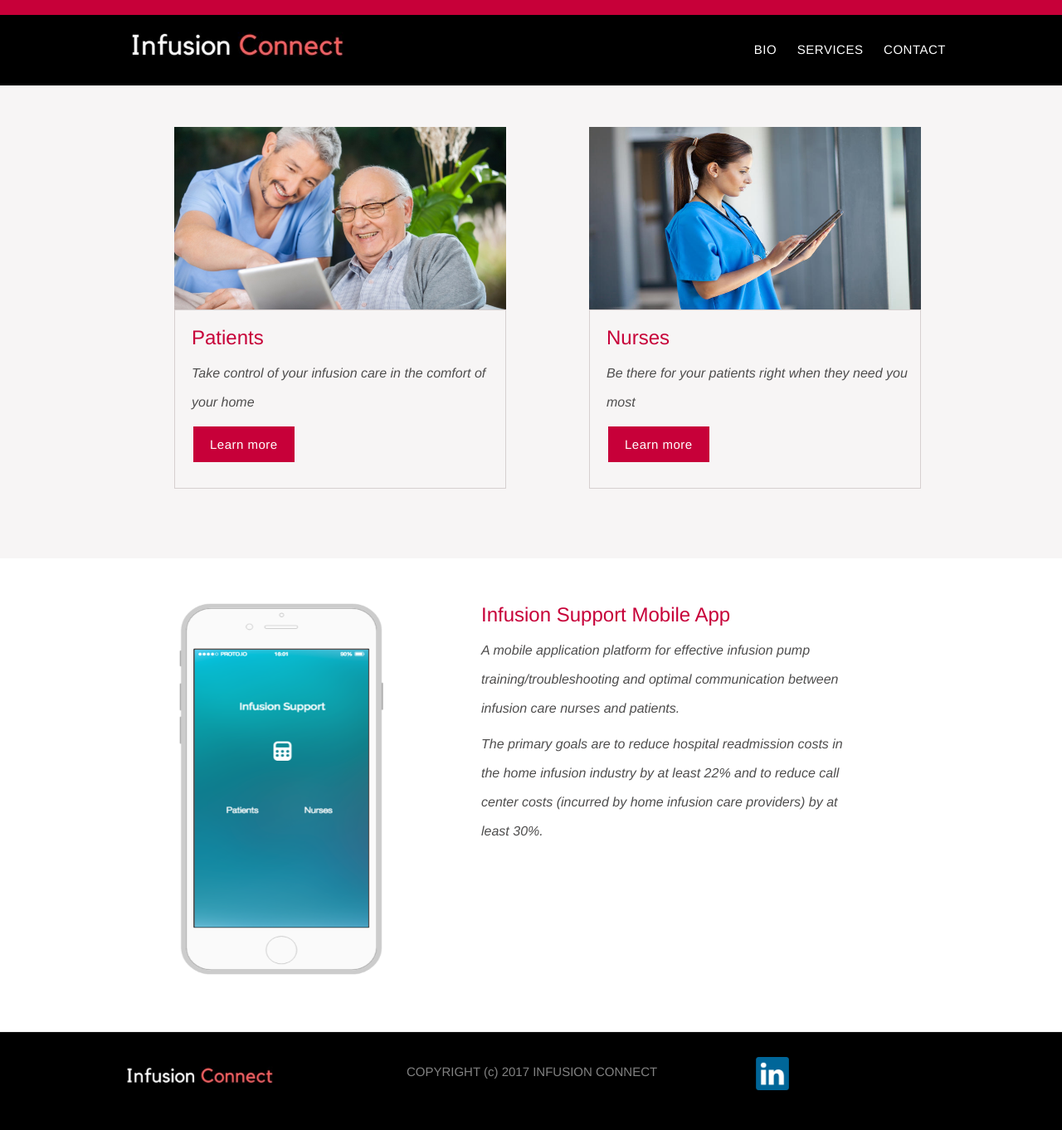
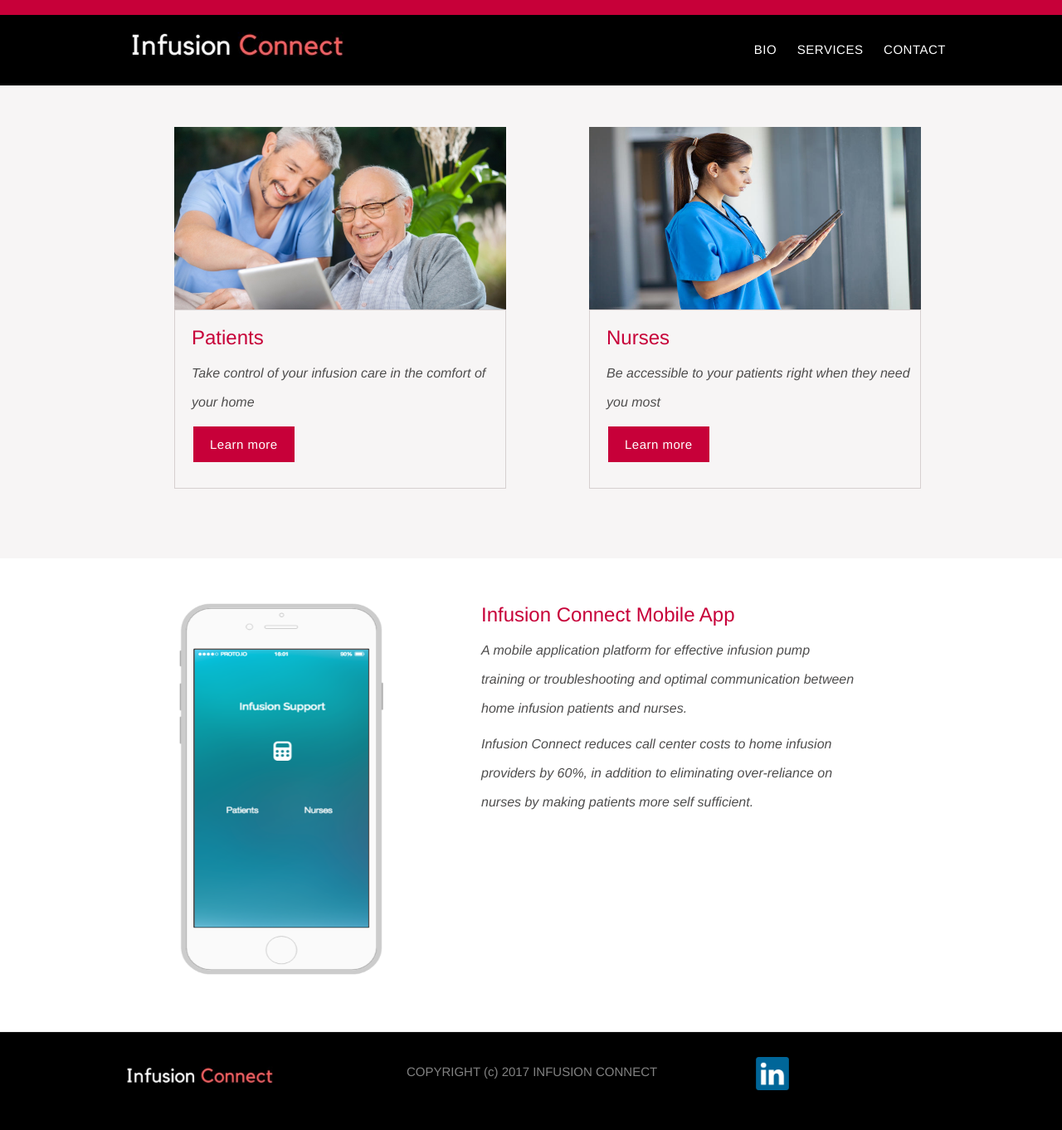
Before and after one commit to vezenwa/vezenwa.github.io, a Jekyll site: the page built from index.md, in a window 1280 px wide. Shown: the whole page at 83% size. Built offline with Jekyll 4.4.1, drawn with Linux system fonts in a browser that asks for light colours.

Commit message:
Update home.html

```diff
--- a/_layouts/home.html
+++ b/_layouts/home.html
@@ -42,7 +42,7 @@
                 <div class="div1">
                 <div class="spacing">
                 <h2>Nurses</h2>
-                <p style="color:#4F4E4E" class="post-hero center-text"><i>Be there for your patients right when they need you most</i></p>
+                <p style="color:#4F4E4E" class="post-hero center-text"><i>Be accessible to your patients right when they need you most</i></p>
                 <form action= "{{ site.baseurl }}/services/nurses/">
                     <button class="button" type="submit">Learn more
                     </button>
@@ -73,9 +73,9 @@
             </div>
 
             <div class="column half">
-               <h2>Infusion Support Mobile App</h2>
-                <p style="color:#4F4E4E" class="post-hero center-text"><i>A mobile application platform for effective infusion pump training/troubleshooting and optimal communication between infusion care nurses and patients.</i></p>
-               <p style="color:#4F4E4E" class="post-hero center-text"><i>The primary goals are to reduce hospital readmission costs in the home infusion industry by at least 22% and to reduce call center costs (incurred by home infusion care providers) by at least 30%.</i></p>
+               <h2>Infusion Connect Mobile App</h2>
+                <p style="color:#4F4E4E" class="post-hero center-text"><i>A mobile application platform for effective infusion pump training or troubleshooting and optimal communication between home infusion patients and nurses.</i></p>
+               <p style="color:#4F4E4E" class="post-hero center-text"><i>Infusion Connect reduces call center costs to home infusion providers by 60%, in addition to eliminating over-reliance on nurses by making patients more self sufficient.</i></p>
              </div>
 
             </div>
```
